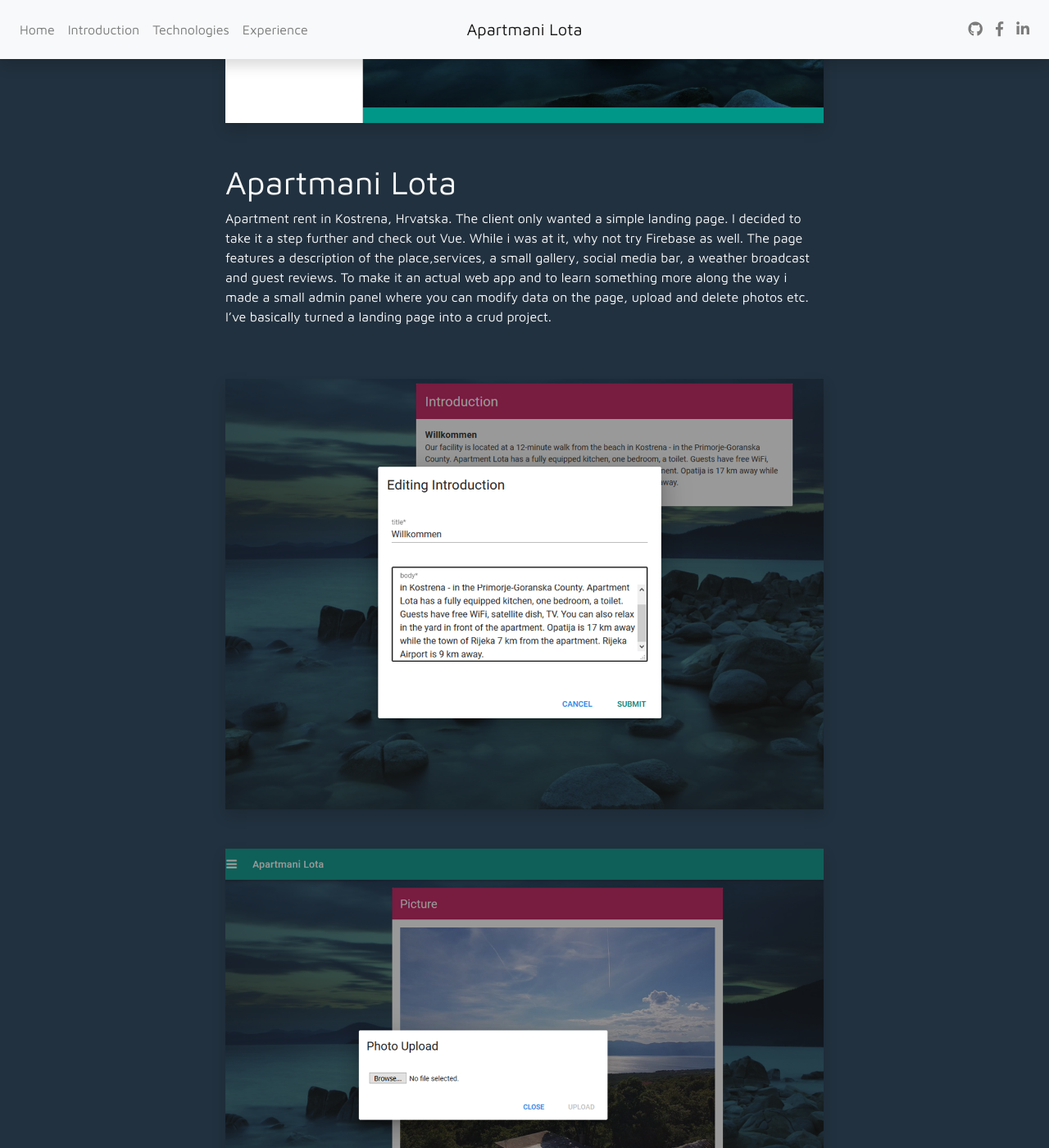
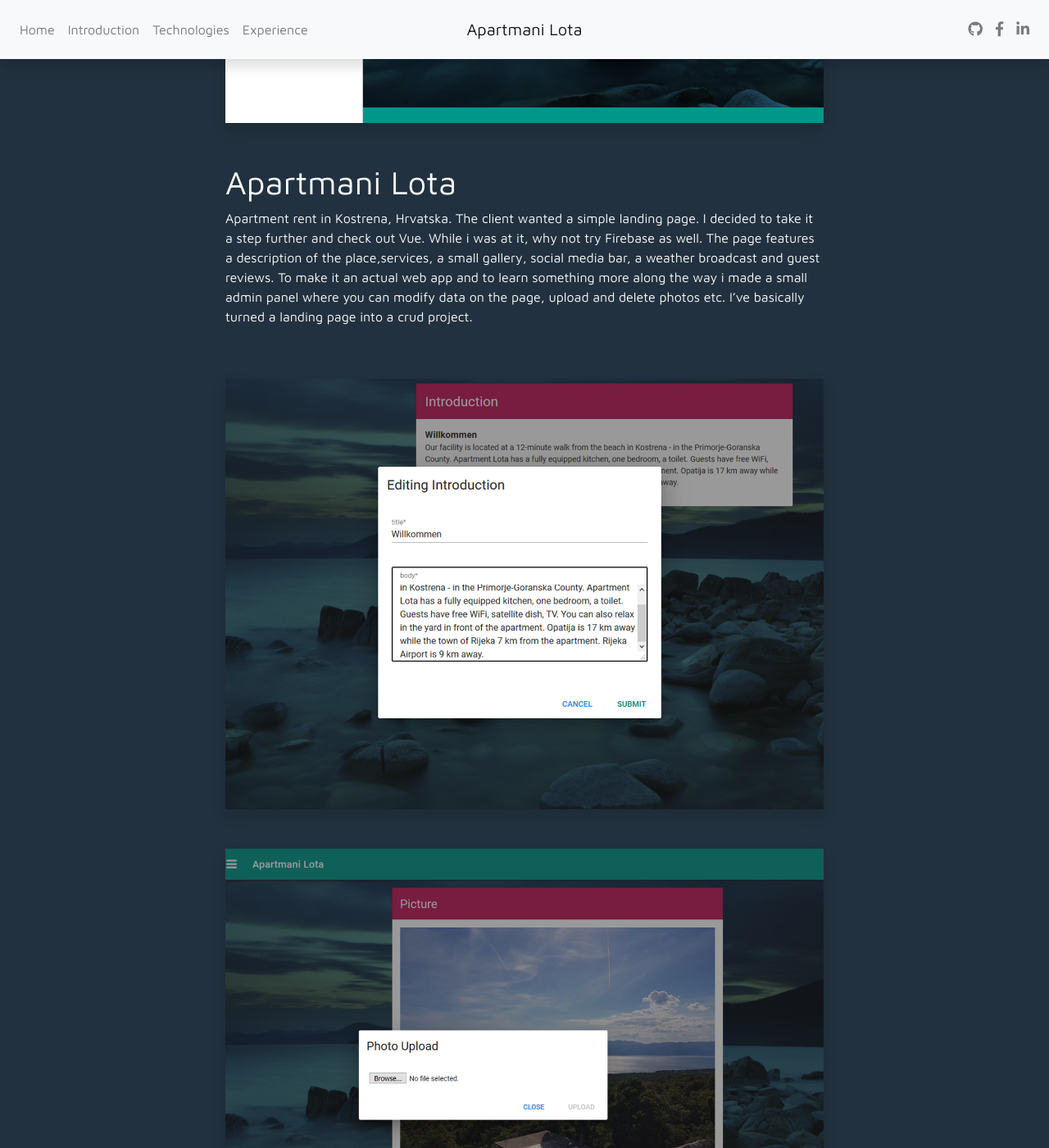
Before and after one commit to FerhatAvdic/ferhatavdic.github.io, a Jekyll site: the page built from portfolio-items/apartmani-lota.md, in a window 1280 px wide and 1400 px high, scrolled down 535 px. Shown: the whole window at 82% size. Built offline with Jekyll 4.4.1, drawn with Linux system fonts in a browser that asks for light colours; nearby versions of some CDN libraries; some web fonts are replaced; comment, search, counter and statistics services are not loaded; our own code applies the rules of GitHub Pages for plain Markdown files; some of the changed text lies outside the part shown.

```diff
--- a/_layouts/default.html
+++ b/_layouts/default.html
@@ -67,7 +67,7 @@
   </div>
 
 <footer class="bg-light text-dark p-2 text-center">
-  Powered by Bootstrap 2018
+  Powered by Jekyll 2018
 </footer>
 
 
--- a/portfolio-items/apartmani-lota.md
+++ b/portfolio-items/apartmani-lota.md
@@ -6,7 +6,7 @@
 
 # Apartmani Lota
 
-Apartment rent in Kostrena, Hrvatska. The client only wanted a simple landing page. I decided to take it a step further and check out Vue. While i was at it, why not try Firebase as well. The page features a description of the place,services, a small gallery, social media bar, a weather broadcast and guest reviews. To make it an actual web app and to learn something more along the way i made a small admin panel where you can modify data on the page, upload and delete photos etc. I've basically turned a landing page into a crud project.
+Apartment rent in Kostrena, Hrvatska. The client wanted a simple landing page. I decided to take it a step further and check out Vue. While i was at it, why not try Firebase as well. The page features a description of the place,services, a small gallery, social media bar, a weather broadcast and guest reviews. To make it an actual web app and to learn something more along the way i made a small admin panel where you can modify data on the page, upload and delete photos etc. I've basically turned a landing page into a crud project.
 
 <img src="../images/apartmani-lota/lota-txt.png" class="img-fluid shadow mt-5">
 <img src="../images/apartmani-lota/lota-upload.png" class="img-fluid shadow mt-5">
--- a/style.css
+++ b/style.css
@@ -1,3 +1,7 @@
+:root{
+  --cyan-light: var(--cyan-light);
+  --cyan: #00b698;
+}
 html {
     font-size: 16px;
 }
@@ -9,22 +13,42 @@ html, body{
   height: 100%;
 }
 body {
+  display: -webkit-box;
+  display: -ms-flexbox;
   display: flex;
+  -webkit-box-orient: vertical;
+  -webkit-box-direction: normal;
+  -ms-flex-direction: column;
   flex-direction: column;
 }
 .content {
+  -webkit-box-flex: 1;
+  -ms-flex: 1 0 auto;
   flex: 1 0 auto;
 }
 .footer {
+  -ms-flex-negative: 0;
   flex-shrink: 0;
+}
+.text-cyan{
+  color: var(--cyan);
+}
+.bg-cyan{
+  background-color: var(--cyan);
 }
 
 .carousel-adjust-text .carousel-item{
   text-align: justify;
-  padding: 10% 20%;
+  padding: 5px;
 }
 .carousel-adjust-textbox{
   min-height: 400px;
+  display:-webkit-box;
+  display:-ms-flexbox;
+  display:flex;
+  -webkit-box-align:center;
+  -ms-flex-align:center;
+  align-items:center;
 }
 
 .landing{
@@ -32,14 +56,20 @@ body {
 }
 .gradient-bg{
   /* background: linear-gradient(to bottom right, rgb(62, 65, 107), rgb(12, 27, 44)); */
-  background: linear-gradient(to bottom right, rgb(137, 255, 200), rgb(14, 19, 49))
+  background: -webkit-gradient(linear, left top, right bottom, from(var(--cyan-light)), to(rgb(14, 19, 49)));
+  background: linear-gradient(to bottom right, var(--cyan-light), rgb(14, 19, 49))
 }
 .display-black{
   font-family: 'Nothing You Could Do', cursive;
   font-weight: 900;
 }
 
-
+.portfolio-desc{
+  height: 3rem;
+  white-space: pre-wrap;
+  overflow: hidden !important;
+  text-overflow: ellipsis;
+}
 
  .bg-darker{
    background: rgb(14, 19, 49) !important;
@@ -49,11 +79,11 @@ body {
 
 
 .text-primary{
- color: rgb(137, 255, 200) !important;
+ color: rgb(87, 255, 176) !important;
 }
 
 .bg-primary {
-  background: rgb(137, 255, 200) !important;
+  background: var(--cyan) !important;
 }
 .btn-outline-primary{
   color: rgb(87, 255, 176);
@@ -107,3 +137,17 @@ blockquote{
   border-left: 3px solid #eee;
   padding-left: 15px;
 }
+
+.btn-outline-light:not(:disabled):not(.disabled).active,
+.btn-outline-light:not(:disabled):not(.disabled):active,
+.btn-outline-light:not(:disabled):not(.disabled).active:focus,
+.btn-outline-light:not(:disabled):not(.disabled):active:focus{
+  border: transparent;
+  background: transparent;
+  outline: 0;
+  box-shadow: none;
+}
+.btn.focus, .btn:focus {
+    outline: 0;
+    box-shadow: none;
+}
```
Also changed, not shown: _data/feedback.json (added, +18 -0 lines), _data/portfolio-items.json (+16 -8 lines), gulpfile.js (added, +11 -0 lines), index.html (+23 -31 lines), portfolio-items/place-quality.md (+1 -1 lines), 2 other files.
